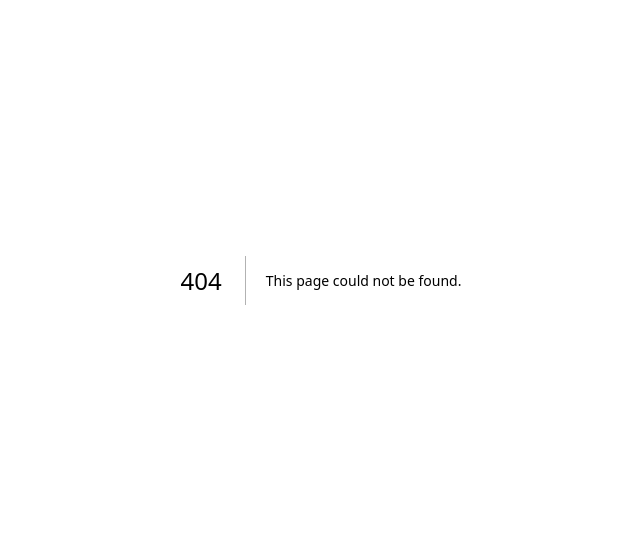
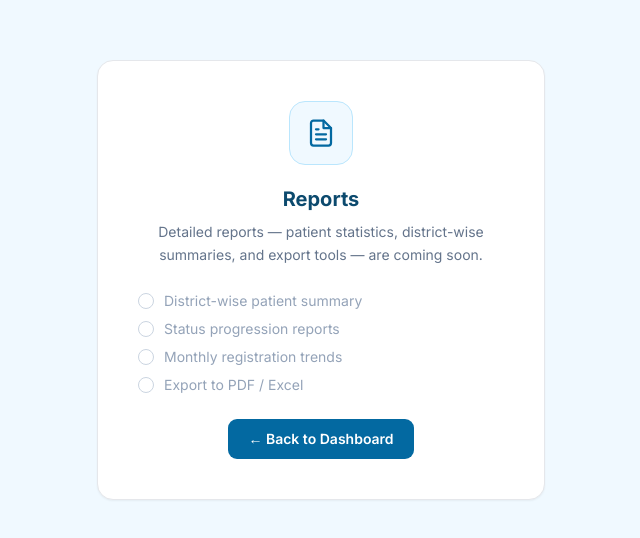
Before and after one commit to Echo5Digital/lifeandlimbs-BackOffice, a Next.js app in the folder frontend/: page /admin/reports in a window 1280 px wide. Before the commit this address had no page. Shown: the part 120-658 px from the top of the page, without its empty margins (319-959 px from the left). Built offline with nearby package versions, Linux system fonts and the light colour scheme.

Commit message:
feat(admin): add reports coming soon page
Replaces 404 with a styled placeholder listing upcoming features
(district summaries, status reports, export tools) and a back link
to the dashboard.

```diff
--- /dev/null
+++ b/frontend/app/admin/reports/page.tsx
@@ -0,0 +1,48 @@
+'use client';
+
+export default function AdminReports() {
+  return (
+    <div className="min-h-screen bg-[#f0f9ff] flex items-center justify-center p-6">
+      <div className="bg-white rounded-2xl border border-[#E5E7EB] shadow-sm p-10 max-w-md w-full text-center">
+
+        {/* Icon */}
+        <div className="w-16 h-16 rounded-2xl bg-[#f0f9ff] border border-[#BAE6FD] flex items-center justify-center mx-auto mb-5">
+          <svg width="30" height="30" viewBox="0 0 24 24" fill="none" stroke="#0369a1" strokeWidth="1.8" strokeLinecap="round" strokeLinejoin="round">
+            <path d="M14 2H6a2 2 0 0 0-2 2v16a2 2 0 0 0 2 2h12a2 2 0 0 0 2-2V8z"/>
+            <polyline points="14,2 14,8 20,8"/>
+            <line x1="16" y1="13" x2="8" y2="13"/>
+            <line x1="16" y1="17" x2="8" y2="17"/>
+            <polyline points="10,9 9,9 8,9"/>
+          </svg>
+        </div>
+
+        <h1 className="text-xl font-bold text-[#0c4a6e] mb-2">Reports</h1>
+        <p className="text-sm text-[#64748b] mb-6 leading-relaxed">
+          Detailed reports — patient statistics, district-wise summaries, and export tools — are coming soon.
+        </p>
+
+        {/* Placeholder feature list */}
+        <div className="text-left space-y-2 mb-6">
+          {[
+            'District-wise patient summary',
+            'Status progression reports',
+            'Monthly registration trends',
+            'Export to PDF / Excel',
+          ].map((item) => (
+            <div key={item} className="flex items-center gap-2.5 text-sm text-[#94a3b8]">
+              <span className="w-4 h-4 rounded-full border border-[#CBD5E1] flex-shrink-0" />
+              {item}
+            </div>
+          ))}
+        </div>
+
+        <a
+          href="/admin/dashboard"
+          className="inline-flex items-center gap-2 px-5 py-2.5 bg-[#0369a1] text-white text-sm font-semibold rounded-[9px] hover:bg-[#025f8f] transition-colors"
+        >
+          ← Back to Dashboard
+        </a>
+      </div>
+    </div>
+  );
+}
```
